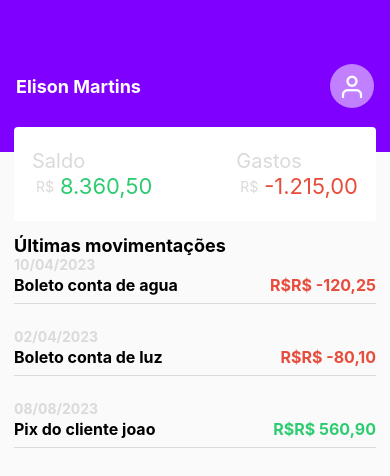
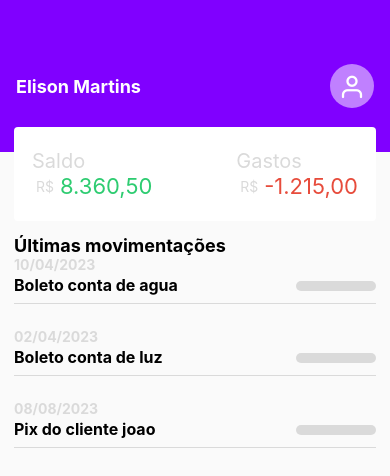
Before and after one commit to ElisonMartins/Financas-app, a React Native app: screen / in a window 390 px wide. Shown: the top 476 px of the page. Built offline with nearby package versions, Linux system fonts and the light colour scheme.

Commit message:
feat: adicionando OnPress nos items

```diff
--- a/src/components/Movements/index.js
+++ b/src/components/Movements/index.js
@@ -2,16 +2,24 @@ import React, { useState } from 'react';
 import { View, Text, StyleSheet, TouchableOpacity } from 'react-native';
 
 export default function Movements({ data }) {
+
+  const [showValue, setShowvalue] = useState(false)
+
  return (
-   <TouchableOpacity style={styles.container}>
+   <TouchableOpacity style={styles.container} onPress={ () => setShowvalue(!showValue)}>
     <Text style={styles.date}>{data.date}</Text>
 
     <View style={styles.content}>
       <Text style={styles.label}>{data.label}</Text>
 
-      <Text style={data.type === 1 ? styles.value : styles.expenses}>
+      { showValue ? (
+        <Text style={data.type === 1 ? styles.value : styles.expenses}>
         R${data.type === 1 ? `R$ ${data.value}` : `R$ -${data.value}`}
         </Text>
+      ) : (
+        <View style={styles.skeleton}>
+        </View>
+      )}
     </View>
 
    </TouchableOpacity>
@@ -49,4 +57,11 @@ const styles = StyleSheet.create({
     color: '#e74c3c',
     fontWeight: 'bold',
   },
+  skeleton: {
+    marginTop: 6,
+    width: 80,
+    height: 10,
+    backgroundColor: '#DADADA',
+    borderRadius: 8,
+  },
 })
```
